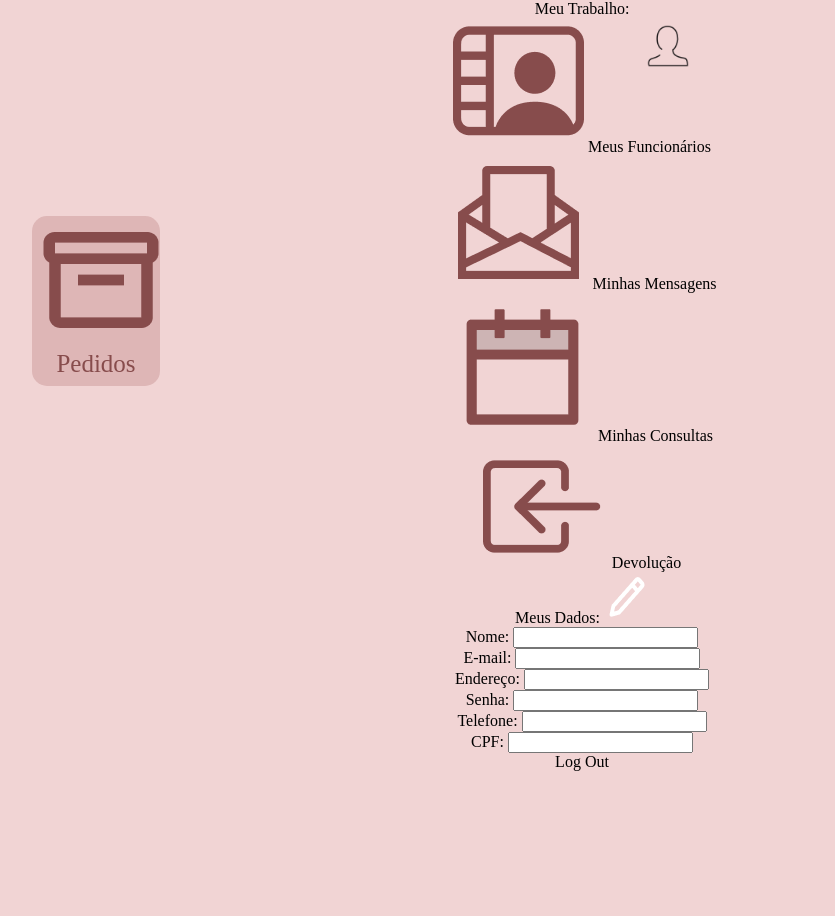
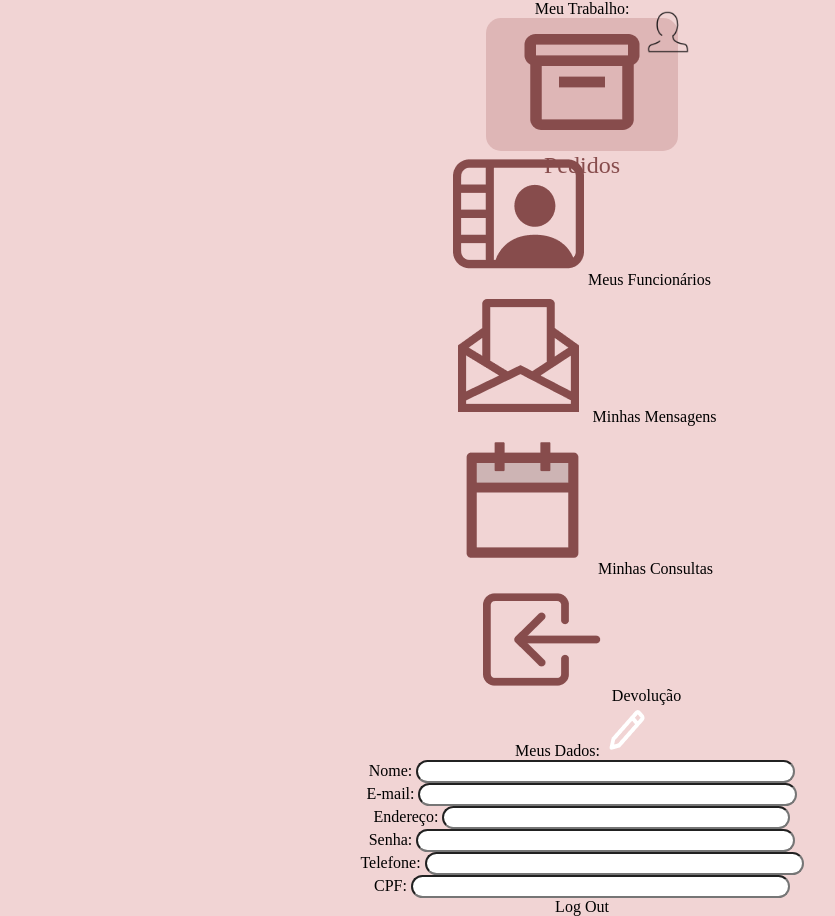
Before and after one commit to clarameister/joliefemme, a PHP site: page /teste.html in a window 1280 px wide. Shown: the whole page, without its empty margins (58-893 px from the left). Before the commit the page ends 771 px from the top, so only its background shows below. Run offline with PHP 8.4, Linux system fonts and the light colour scheme.

Commit message:
pperfil gerente
Pronta a pagina perfil gerente

```diff
--- a/perfil_gerente.css
+++ b/perfil_gerente.css
@@ -7,25 +7,33 @@ body
     width:100%;
     height:100vh;
     margin:0%;
+    overflow: hidden;
 }
 .retangulo1
 {
     background-color: rgb(211,153, 153);
     width: 100%;
-    height: 104px;
+    height: 65px;
     display: flex;
     align-items: flex-start;
     align-content: flex-start;
     justify-content: flex-start;
     justify-items: flex-start;
 }
+.sair
+{
+    background-color:rgb(222, 150, 150);
+    width: 100px;
+    margin-top: -40px;
+    margin-left: 1000px;
+}
 .frase
 {
     color: rgb(135,76,76);
-    font-size: 30px;
+    font-size: 25px;
     position: absolute;
-    margin-top: 38px;
-    margin-left: 160px;
+    margin-top: 17px;
+    margin-left: 125px;
 }
 #meu_upload
 {
@@ -34,76 +42,142 @@ body
 #imagem
 {
     position: absolute;
-    margin-top: 21px;
+    margin-top: 7px;
     margin-left: 61px;
 }
 .traba
 {
     color: rgb(135,76,76);
-    font-size: 35px;
-    margin-top: 45px;
-    margin-left: -1058px;
+    font-size: 25px;
+    position: absolute;
+    top: 89px;
+    left: 239px;
+}
+.conteudo
+{
+    width: 70%;
+    height: 15%;
+    margin-top: 100px;
+    margin-left: 60px;
+    display: flex;
+    text-align: center;
+    justify-content: space-evenly;
 }
 #p
 {
     background-color: rgb(222,182,182);
     border-radius: 15px;
-    width: 10%;
-    height: 170px;
-    position: absolute;
-    left: calc(50% - 170px/2 - 465px);
+    width: 15%;
+    height: 133px;
+    font-size: 24px;
+    color:rgb(135,76,76);
+    display: block;
+    text-align: center;
+}
+#f
+{
+    background-color: rgb(222,182,182);
+    border-radius: 15px;
+    width: 173px;
+    height: 133px;
     top: 216px;
     font-size: 25px;
     color:rgb(135,76,76);
     display: block;
     text-align: center;
 }
-#mf
+#m
 {
     background-color: rgb(222,182,182);
     border-radius: 15px;
-    width: 216px;
-    height: 169px;
-    position: absolute;
-    left: 436px;
-    top: 216px;
+    width: 139px;
+    height: 133px;
     font-size: 25px;
     color:rgb(135,76,76);
     display: block;
     text-align: center;
 }
+#ch
+{
+    background-color: rgb(222,182,182);
+    border-radius: 15px;
+    width: 155px;
+    height: 132px;
+    font-size: 25px;
+    color:rgb(135,76,76);
+    display: block;
+    text-align: center;
+}
+.dados
+{
+    color: rgb(135,76,76);
+    font-size: 25px;
+    position: absolute;
+    top: 333px;
+    left: 239px;
+}
+.lapis
+{
+    position: absolute;
+    top: 1px;
+    left: 140px;
+}
+.nse
+{
+    color: rgb(135,76,76);
+    font-size: 25px;
+    width: 70%;
+    height: 15%;
+    margin-top: 139px;
+    margin-left: 10px;
+}
+.etc
+{
+    color:rgb(135,76,76);
+    font-size: 25px;
+    width: 70%;
+    height: 15%;
+    margin-top: -90px;
+    margin-left: 1000px;
+}
+#nome
+{
+    border-radius: 12px;
+    width:371px;
+    height: 17px;
+}
+#email
+{
+    border-radius: 12px;
+    width:371px;
+    height: 17px;
+}
+#endereco
+{
+    border-radius: 12px;
+    width:340px;
+    height: 17px;
+}
+#senha
+{
+    border-radius: 12px;
+    width:371px;
+    height: 17px;
+}
+#telefone
+{
+    border-radius: 12px;
+    width:371px;
+    height: 17px;
+}
+#cpf
+{
+    border-radius: 12px;
+    width:371px;
+    height: 17px;
+}
 
 /*
-<div id="mp">
-    Meu Trabalho:
-</div>
-<div id="p">
-    Pedidos
-</div>
-<img src="caixa.png" class="caixa">
-<div id="fc">
-    <img src="pessoa.png">
-    Meus Funcionários
-</div>
-<div id="mm">
-    <img src="carta.png">
-    Minhas Mensagens
-</div>
-<div id="mc">
-    <img src="calendario.png">
-    Minhas Consultas
-</div>
-<div id="d">
-    <img src="devolucao.png">
-    Devolução
-</div>
-<div id="md">
-    Meus Dados:
-    <img src="pencil.png">
-</div>
-<div id="n">
-    Nome: <input type="text" id="nome">
-</div>
 <div id="e">
     E-mail: <input type="text" id="email">
 </div>
@@ -119,6 +193,3 @@ body
 <div id="c">
     CPF: <input type="text" id="cpf">
 </div>
-<div id="lg">
-    Log Out
-</div>
```
Also changed, not shown: pinicial.css (+10 -9 lines), pperfilgerente.html (+36 -5 lines).
